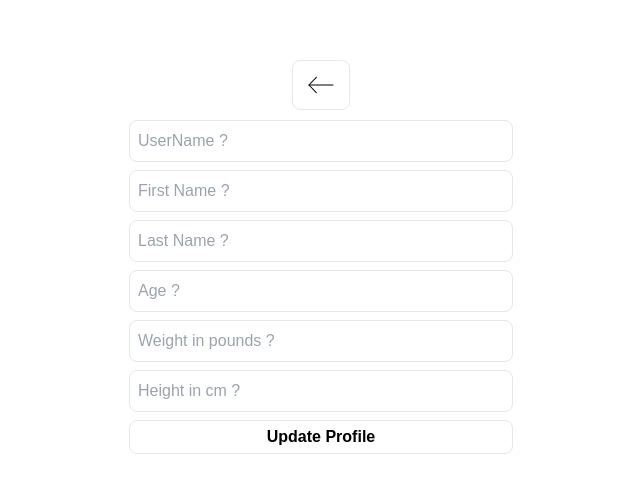
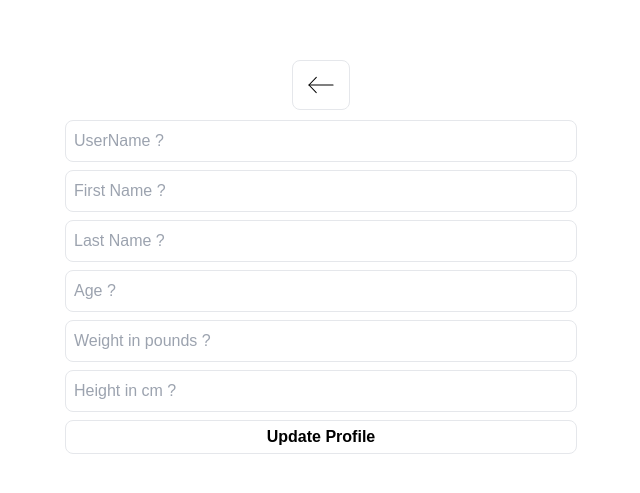
Before and after one commit to James-P-Boyle/workout_tracker, a React (Vite) app: page /profile in a window 1280 px wide. Shown: the part 147-640 px from the top of the page, without its empty margins (319-959 px from the left). Built offline with nearby package versions, Linux system fonts and the light colour scheme.

Commit message:
Remove max width restraint from form

```diff
--- a/src/components/ui/forms/Form.tsx
+++ b/src/components/ui/forms/Form.tsx
@@ -11,7 +11,7 @@ export default function Form({
     return (
         <form
             onSubmit={handleSubmit}
-            className="flex flex-col w-full max-w-sm gap-2"
+            className="flex flex-col w-full gap-2"
         >
             {children}
         </form>
```
